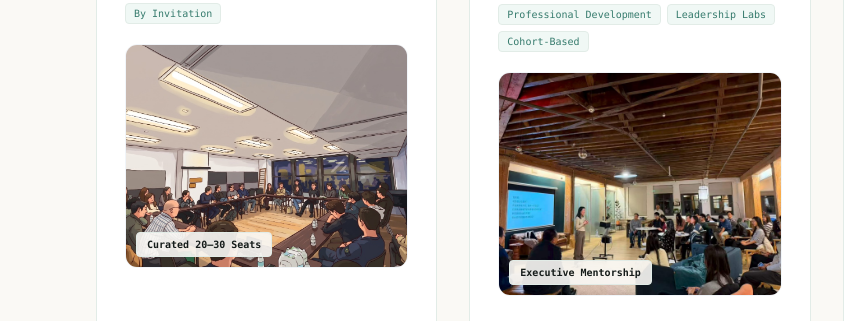
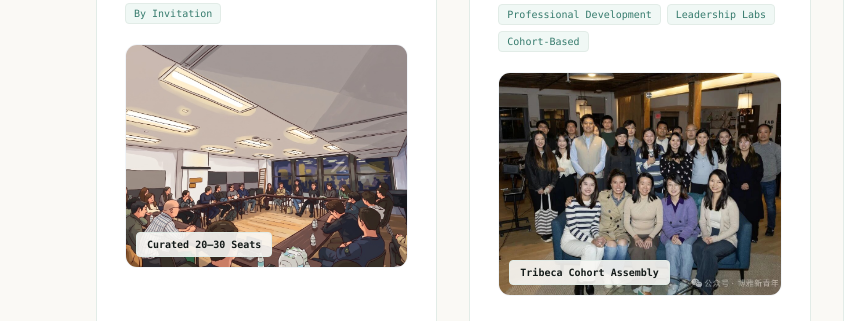
Before and after one commit to bpausinc/bpausinc.github.io, a plain HTML site: page index.html in a window 1280 px wide. Shown: the part 1988-2309 px from the top of the page, 0-867 px from the left. Drawn offline with nearby package versions, Linux system fonts and the light colour scheme; a web font is replaced by a local one.

Commit message:
Deploy index.html for Boya Professional Alliance website

```diff
--- a/index.html
+++ b/index.html
@@ -288,11 +288,11 @@
                 <span class="px-2 py-0.5 rounded text-[10px] font-mono font-medium bg-berggruen-softmint text-berggruen-darkblue border border-berggruen-border">Cohort-Based</span>
               </div>
 
-              <!-- Real Workshop Photo -->
+              <!-- Real Workshop Photo (Cohort Group) -->
               <div class="h-56 rounded-xl overflow-hidden relative border border-slate-100">
-                <img src="assets/accelerator-workshop-presentation.jpg" alt="Boya Career Accelerator Leadership Lab" class="w-full h-full object-cover img-zoom">
+                <img src="assets/accelerator-workshop-group.jpg" alt="Boya Career Accelerator Workshop Cohort Group Assembly" class="w-full h-full object-cover img-zoom">
                 <div class="absolute bottom-2.5 left-2.5 bg-[#FAF9F5]/90 backdrop-blur-xs px-2.5 py-1 rounded text-[10px] font-mono font-semibold text-berggruen-ink border border-berggruen-border">
-                  Executive Mentorship
+                  Tribeca Cohort Assembly
                 </div>
               </div>
             </div>
@@ -840,8 +840,8 @@
         title: "Boya Career Accelerator Workshops",
         tagline: "Soft-Power Mastery, Executive Presence & Upward Influence",
         tags: ["Professional Development", "Leadership Labs", "Cohort-Based"],
-        image: "assets/accelerator-workshop-presentation.jpg",
-        imageCaption: "Executive Mentorship & Leadership Labs",
+        image: "assets/accelerator-workshop-group.jpg",
+        imageCaption: "Tribeca Cohort Assembly & Leadership Labs",
         intro: [
           "The <strong>Boya Career Accelerator Workshop Series</strong> is BPAUS’s executive laboratory for mastering the soft-power dynamics of leadership and career advancement.",
           "While the <em>Boya Roundtable Series</em> focuses on closed-door technical strategy and market frontiers for senior peers, the <em>Career Accelerator Workshops</em> sharpen the human edge: bridging the gap between technical brilliance and leadership recognition so rising professionals can align on the right wavelength, command authority, and turn hard work into undeniable impact."
```
